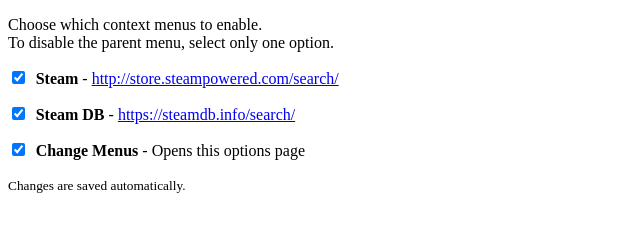
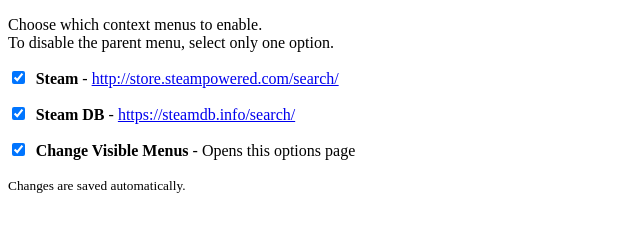
Before and after one commit to Skylark95/chrome-steam-context-menu, a browser extension: page options.html in a window 1280 px wide. Shown: the full height of the page, 0-640 px from the left. Drawn offline with Linux system fonts and the light colour scheme.

Commit message:
rename option

```diff
--- a/options.html
+++ b/options.html
@@ -32,7 +32,7 @@
   <div class="option">
     <label>
       <input type="checkbox" id="b_options" />
-      <strong>Change Menus</strong> -
+      <strong>Change Visible Menus</strong> -
       Opens this options page
     </label>
   </div>
```
